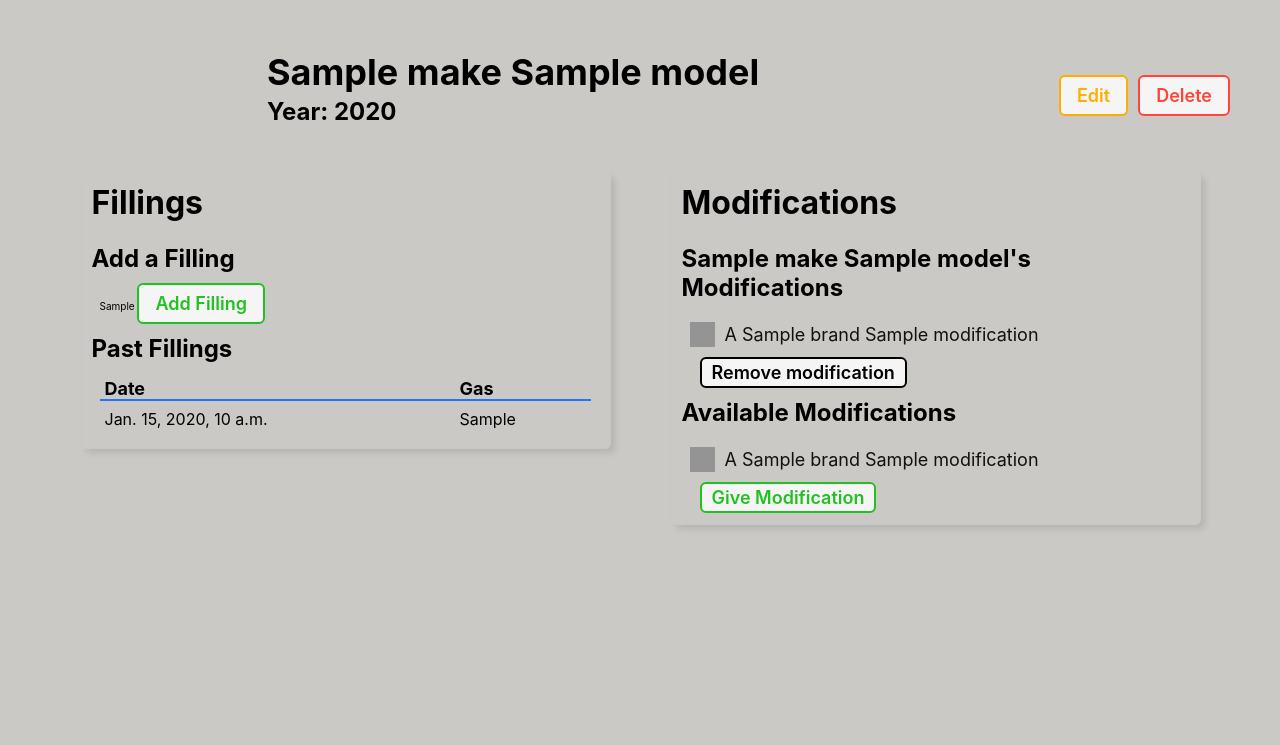
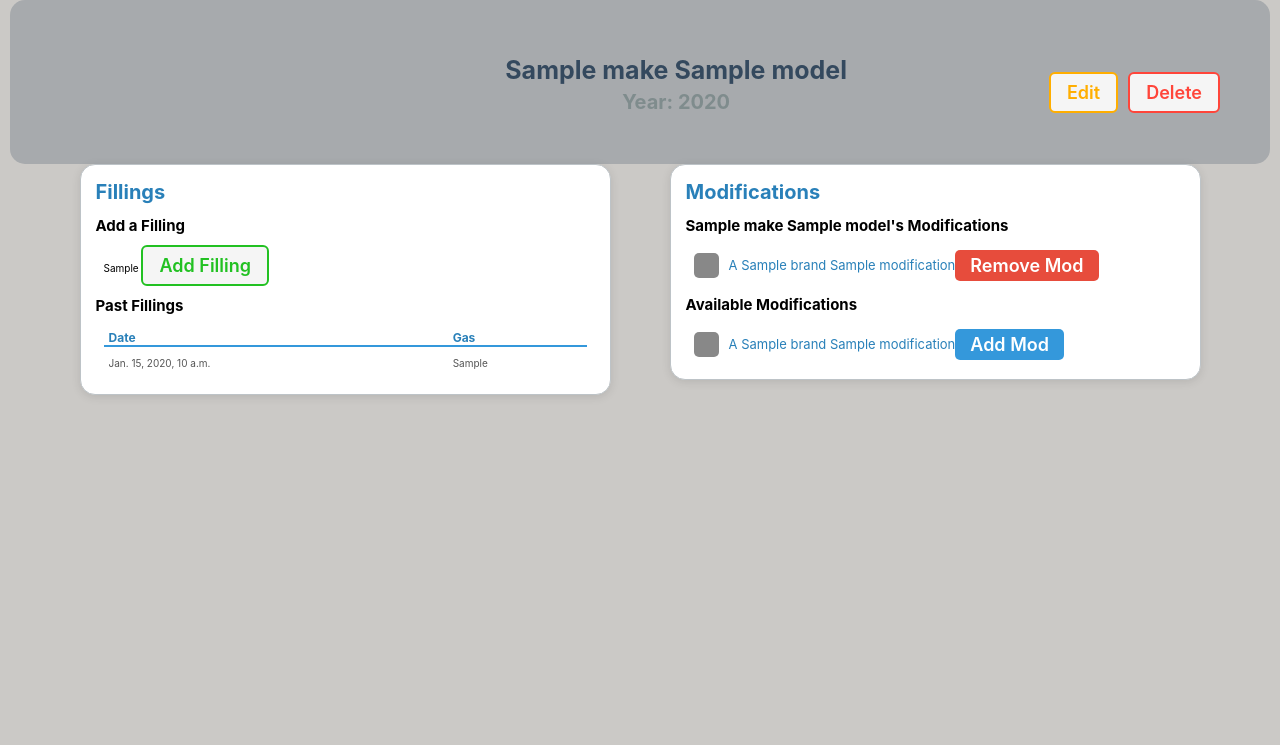
Before and after one commit to tntyousif/django-crud-app-Cars, a Django app: template my_app/templates/cars/detail.html in a window 1280 px wide. Shown: the part 120-865 px from the top of the page. Run offline with Django 3.2, Linux system fonts and the light colour scheme; the template is opened without the code that fills it: most values are stand-ins (such as "Sample title", 1, 10 or a date in 2020).

Commit message:
css styling

```diff
--- a/my_app/static/css/cars/car-details.css
+++ b/my_app/static/css/cars/car-details.css
@@ -1,35 +1,41 @@
 .car-container {
-    padding: 35px 30px;
+  padding: 40px;
   display: flex;
   flex-direction: column;
   align-items: center;
   justify-content: center;
+  background-color: #a7aaad; /* Light background for contrast */
+  border-radius: 15px; /* Rounded corners for the container */
 }
 
 .car-img {
-    width: 75%;
+  width: 80%; /* Increased width for a more prominent image */
   max-width: 350px;
+  border-radius: 15px; /* Rounded corners for the image */
+  box-shadow: 0 4px 15px rgba(0, 0, 0, 0.1); /* Soft shadow */
 }
 
 .usr-img {
   width: 100%;
-    border-radius: var(--card-border-radius);
+  border-radius: 15px; /* Consistent border radius */
 }
 
 .car-details {
   width: 98%;
+  text-align: center; /* Centered text for a modern look */
 }
 
 .car-actions {
   margin-top: 20px;
   display: flex;
+  justify-content: center; /* Center action buttons */
 }
 
 .fillings-modification-container {
   display: flex;
   flex-direction: column;
+  align-items: center;
   padding-bottom: 20px;
-    align-items: center;
 }
 
 .subsection-title {
@@ -49,10 +55,10 @@
 }
 
 .color-block {
-    opacity: 0.8;
   height: 25px;
   width: 25px;
   margin-right: 10px;
+  border-radius: 5px; /* Rounded color blocks */
 }
 
 .unfed,
@@ -65,46 +71,46 @@
 
 .unfed,
 .no-modifications {
-    color: var(--danger);
+  color: #e74c3c; /* Red for unfed or no modifications */
 }
 
 .fed,
 .all-modifications {
-    color: var(--submit);
+  color: #2ecc71; /* Green for fed or all modifications */
 }
 
 .car-details h1 {
-    font-size: var(--font-xxl);
-    margin: 15px 0 3px;
+  font-size: 2.5rem; /* Increased font size for headings */
+  margin: 15px 0 5px;
+  color: #34495e; /* Dark color for headings */
 }
 
 .car-details h2 {
-    font-size: var(--font-xl);
+  font-size: 2rem; /* Slightly smaller than h1 */
   margin: 0 0 10px;
-    margin-top: 0;
-    margin-bottom: 10px;
+  color: #7f8c8d; /* Subtle color for secondary headings */
 }
 
 .car-details h3 {
   margin: 20px 0 10px;
-    font-size: var(--font-l);
+  font-size: 1.5rem; /* Medium-sized headings */
+  color: #2c3e50; /* Darker color for emphasis */
 }
 
 .car-details p {
-    font-size: var(--font-reg);
+  font-size: 1.5rem; /* Increased font size for paragraphs */
   margin: 5px 0;
+  color: #555; /* Dark grey for text */
 }
 
 .fillings-modification-container > section {
   width: 80%;
   min-width: 360px;
-    border: var(--borders);
-    border-radius: var(--card-border-radius);
-    padding: 10px;
-    box-shadow: var(--card-box-shadow);
-    display: flex;
-    flex-direction: column;
-    justify-content: center;
+  border: 1px solid #bdc3c7; /* Light border */
+  border-radius: 15px; /* Consistent rounded corners */
+  padding: 15px; /* More padding */
+  box-shadow: 0 2px 10px rgba(0, 0, 0, 0.1); /* Subtle shadow */
+  background-color: #ffffff; /* White background for sections */
   margin-bottom: 20px;
 }
 
@@ -119,26 +125,29 @@
 
 .fillings h2,
 .modifications h2 {
-    font-size: 3.2rem;
+  font-size: 2rem; /* Large font for section titles */
   margin: 0;
+  color: #2980b9; /* Bright color for titles */
 }
 
 .fillings h3,
 .modifications h3 {
-    font-size: var(--font-xl);
+  font-size: 1.5rem; /* Medium headings */
   margin: 10px 0;
 }
 
 .subsection-content p,
 .subsection-content input,
 .subsection-content select {
-    font-size: var(--font-l);
+  font-size: 1rem; /* Standard size for inputs and paragraphs */
 }
 
 .subsection-content input,
 .subsection-content select {
   margin-left: 5px;
-    padding: 3px;
+  padding: 5px; /* Increased padding for inputs */
+  border-radius: 5px; /* Rounded inputs */
+  border: 1px solid #bdc3c7; /* Light border for inputs */
 }
 
 .fillings table {
@@ -149,32 +158,52 @@
 }
 
 .fillings td {
-    padding: 8px 5px;
-    font-size: var(--font-reg);
+  padding: 10px 5px; /* Comfortable padding */
+  font-size: 1rem; /* Standard font size */
+  color: #555; /* Dark grey for text */
 }
 
 .fillings th {
-    font-size: var(--font-l);
+  font-size: 1.2rem; /* Larger font for headers */
   padding: 5px 5px 0;
-    border-bottom: rgb(36, 116, 248) solid 2px;
+  border-bottom: 2px solid #3498db; /* Bright blue for table headers */
+  color: #2980b9; /* Consistent color for table headers */
 }
 
 .fillings tr:nth-child(even) {
-    background-color: #f3f3fd;
+  background-color: #f9f9f9; /* Light grey for even rows */
 }
 
 .modification-container p {
   margin: 12px 0;
+  font-size: 1.3rem; /* Increased size for modification text */
 }
 
 .modification-container a {
   text-decoration: none;
-    color: #111;
+  color: #2980b9; /* Bright blue for links */
 }
 
 .modification-container .btn {
-    padding: 3px 10px;
-    margin-left: 10px;
+  padding: 5px 15px; /* Comfortably sized buttons */
+  background-color: #3498db; /* Blue background for buttons */
+  color: #ffffff; /* White text for buttons */
+  border: none; /* No border */
+  border-radius: 5px; /* Rounded corners */
+  cursor: pointer; /* Pointer on hover */
+  transition: background-color 0.3s; /* Smooth transition for hover */
+}
+
+#Del {
+  background-color: #e74c3c; /* Red button color */
+}
+
+.modification-container .btn:hover {
+  background-color: #2980b9; /* Darker blue on hover */
+}
+
+#Del:hover {
+  background-color: #c0392b; /* Darker red on hover */
 }
 
 #file-input {
@@ -190,31 +219,30 @@
 
 @media only screen and (min-width: 768px) {
   .car-container {
-      padding: 35px 30px;
-      flex-direction: row;
-      align-items: center;
-      justify-content: start;
+    flex-direction: row; /* Side by side on larger screens */
+    align-items: center; /* Center items */
+    justify-content: flex-start; /* Align to the start */
   }
 
   .car-img {
-      width: 25%;
+    width: 30%; /* Adjust width for larger screens */
     max-width: 250px;
     margin-right: 25px;
   }
 
   .fillings-modification-container {
-      flex-direction: row;
-      justify-content: space-around;
+    flex-direction: row; /* Row layout for modifications */
+    justify-content: space-around; /* Space around sections */
     align-items: flex-start;
   }
 
   .fillings-modification-container > section {
-      width: 45%;
+    width: 45%; /* Adjust section width */
   }
 }
 
 @media only screen and (min-width: 1024px) {
   .fillings-modification-container {
-      padding: 0 40px;
+    padding: 0 40px; /* Additional padding on larger screens */
   }
 }
--- a/my_app/templates/cars/detail.html
+++ b/my_app/templates/cars/detail.html
@@ -87,7 +87,7 @@
             </a>
             <form action="{% url 'remove-modification' car.id modification.id %}" method="post">
               {% csrf_token %}
-              <button type="submit" class="btn btn-danger">Remove modification</button>
+              <button type="submit" class="btn btn-danger" id="Del">Remove Mod</button>
             </form>
           </div>
         {% endfor %}
@@ -107,7 +107,7 @@
             </a>
             <form action="{% url 'associate-modification' car.id modification.id %}" method="post">
               {% csrf_token %}
-              <button type="submit" class="btn submit">Give Modification</button>
+              <button type="submit" class="btn submit">Add Mod</button>
             </form>
           </div>
         {% endfor %}
--- a/my_app/templates/my_app/modification_detail.html
+++ b/my_app/templates/my_app/modification_detail.html
@@ -12,6 +12,6 @@
   </div>
 </div>
 <a href="{% url 'modification-update' modification.id %}" class="btn warn">Edit</a>
-<a href="{% url 'modification-delete' modification.id %}" class="btn danger">Delete</a>
+<a href="{% url 'modification-delete' modification.id %}" class="btn danger" id="Del">Delete</a>
 
 {% endblock %}
```
Also changed, not shown: my_app/static/css/form.css (+59 -13 lines), my_app/static/css/modifications/modification-detail.css (+54 -21 lines). Lines whose indentation alone changed are shown as unchanged.
